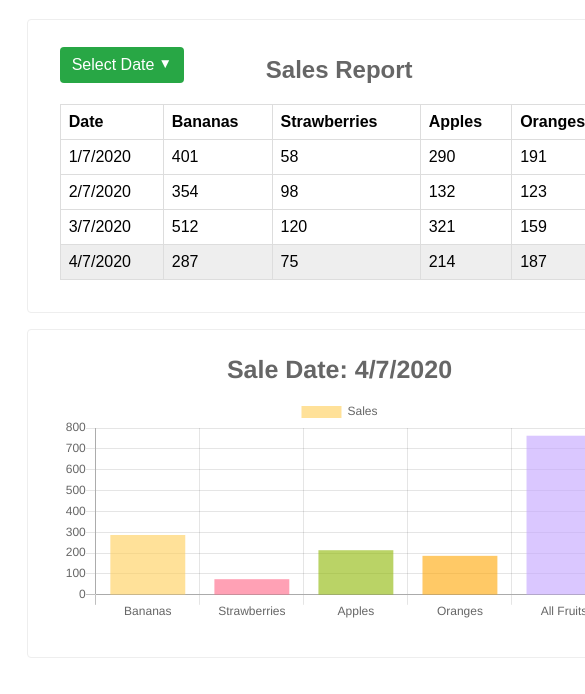
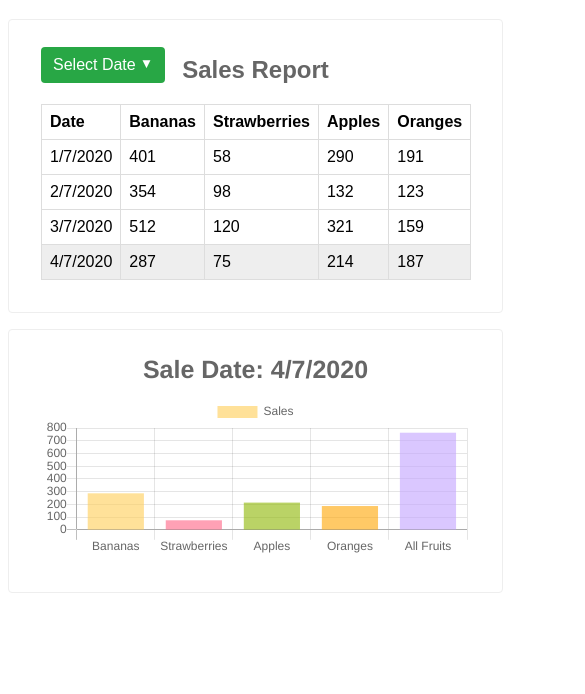
Before and after one commit to ton2o6/fruit-stand, a React (Create React App) app: page / in a window 390 px wide. Shown: the top 694 px of the page, 585 px wide, since content can reach past the window. Built offline with nearby package versions, Linux system fonts and the light colour scheme.

Commit message:
adjusted the media queries to have no margin in smaller screens

```diff
--- a/src/components/App/App.scss
+++ b/src/components/App/App.scss
@@ -3,7 +3,7 @@
   margin: 5%;
   box-sizing: border-box;
   font-family: sans-serif;
-  min-width: 625px;
+  min-width: 495px;
 
   &-data-table,
   &-chart {
@@ -18,8 +18,14 @@
   }
 }
 
+
+
 @media(min-width: 1240px){
-    .App {
-      margin: 5% 15%;
-    }
+
+}
+
+@media(max-width: 575px){
+  .App {
+    margin: 5% 0;
   }
+}
```
